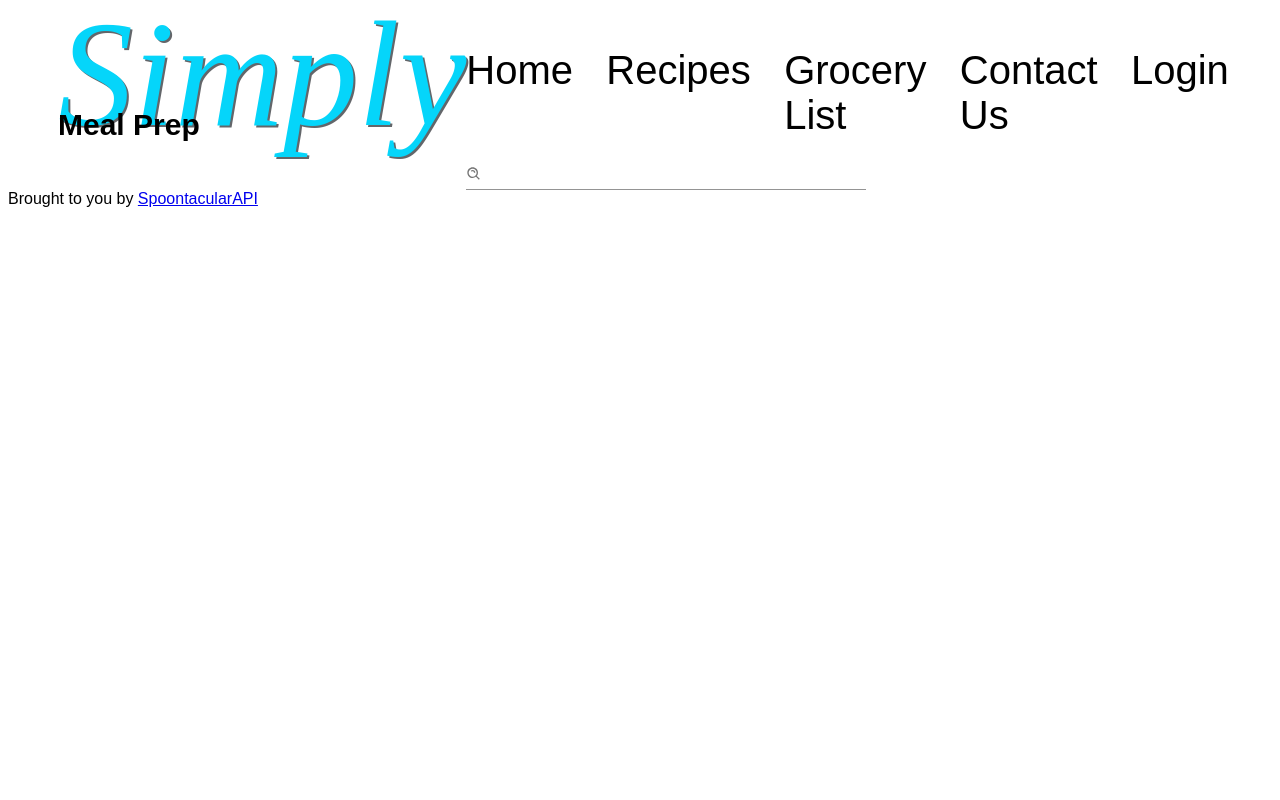
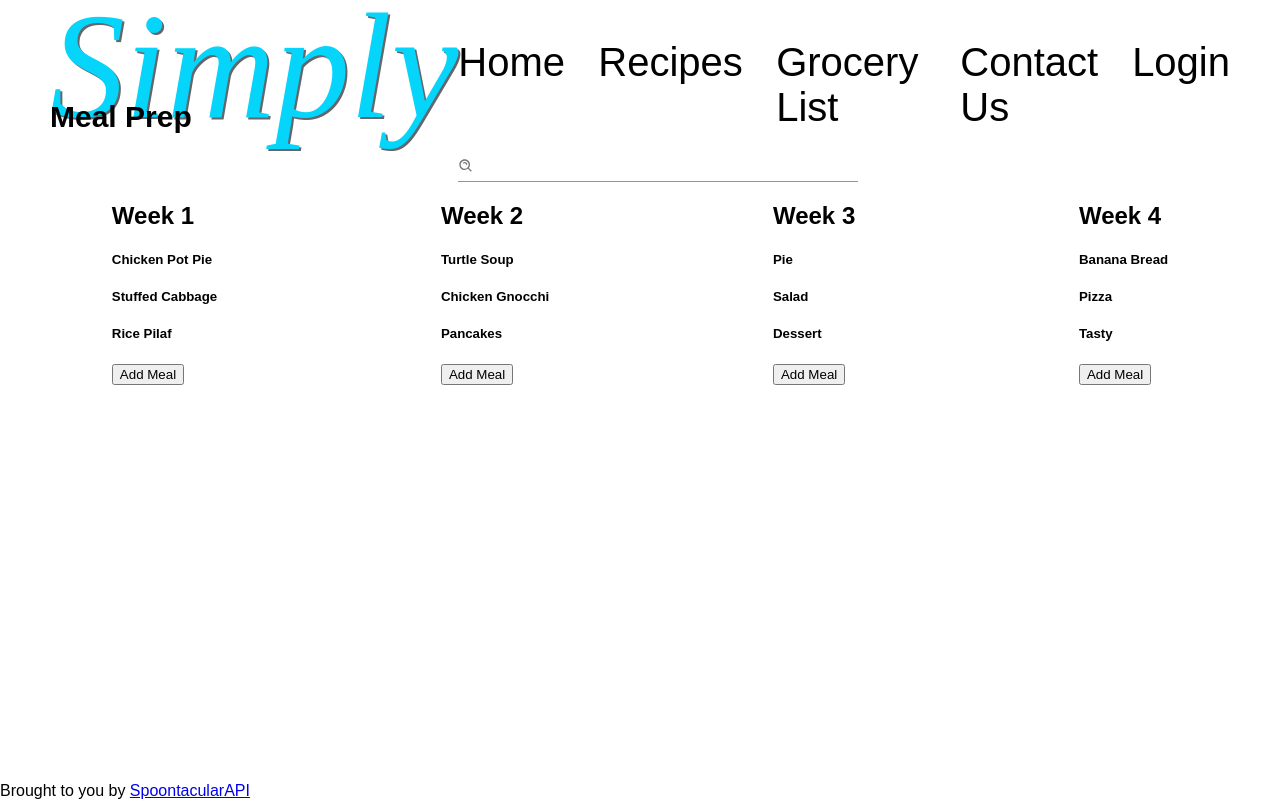
Before and after one commit to akb3y/Meal-Planner, a React (Create React App) app in the folder MealPlanner/: page / in a window 1280 px wide. Built offline with nearby package versions, Linux system fonts and the light colour scheme; no server answers; a web font is replaced by a local one.

Commit message:
add weekly menu

```diff
--- a/MealPlanner/package.json
+++ b/MealPlanner/package.json
@@ -9,6 +9,7 @@
     "@testing-library/jest-dom": "^5.16.5",
     "@testing-library/react": "^13.3.0",
     "@testing-library/user-event": "^13.5.0",
+    "axios": "^0.24.0",
     "react": "^18.2.0",
     "react-dom": "^18.2.0",
     "react-icons": "^4.4.0",
--- a/MealPlanner/public/style.css
+++ b/MealPlanner/public/style.css
@@ -1,5 +1,7 @@
 html, body {
 font-family: Arial, Helvetica, sans-serif;
+height: 100%;
+margin: 0;
 }
 
 .header {
@@ -39,3 +41,23 @@ font-family: Arial, Helvetica, sans-serif;
 .sidebar {
   margin-right: 50px;
 }
+
+.recipes > img {
+margin: 10px;
+padding-left: 45px;
+}
+
+.recipes {
+  text-align: center;
+}
+
+.recipe > img{
+  display: inline;
+}
+
+.menu{
+  display: flex;
+  flex-direction: 'row';
+  justify-content: space-around;
+  height: 600px;
+}
--- a/MealPlanner/src/App.js
+++ b/MealPlanner/src/App.js
@@ -1,14 +1,36 @@
 import React from 'react';
 import Header from './components/header/Header.jsx'
 import Footer from './components/footer/Footer.jsx'
+import Month from './components/Middle/Month.jsx'
+import Recipes from './components/Middle/Recipes/Recipes.jsx'
+import axios from 'axios'
 
-function App() {
+class App extends React.Component {
+  constructor(props){
+    super(props);
+    this.state = {
+      recipes: [],
+      menu: [{meals: ['Chicken Pot Pie','Stuffed Cabbage', 'Rice Pilaf']},{meals: ['Turtle Soup','Chicken Gnocchi', 'Pancakes']},{meals: ['Pie', 'Salad', 'Dessert']},{meals:['Banana Bread','Pizza','Tasty']}]
+    }
+    this.getRecipes = this.getRecipes.bind(this)
+    }
+    getRecipes() {
+      axios.get(`https://api.spoonacular.com/recipes/random?apiKey=4ce274a0809f4e6e9921a525c97cb387&number=20`)
+        .then(res => this.setState({recipes: res.data.recipes}))
+    }
+
+    componentDidMount (){
+      this.getRecipes()
+  }
+  render(){
   return (
     <div className='app'>
     <Header />
+    <Month menu={this.state.menu}/>
     <Footer />
     </div>
   );
+  }
 }
 
 export default App;
--- /dev/null
+++ b/MealPlanner/src/components/Middle/Days.jsx
@@ -0,0 +1,11 @@
+import React from 'react';
+
+function Days({days}) {
+ return (
+  <div className='days'>
+    <h5>{days}</h5>
+</div>
+ )
+}
+
+export default Days;
--- /dev/null
+++ b/MealPlanner/src/components/Middle/Month.jsx
@@ -0,0 +1,15 @@
+import React from 'react';
+import Weeks from './Weeks'
+
+function Month({menu}) {
+ return (
+  <div className='menu'>
+  {menu.map((weeks, index) =>
+  <Weeks  weeks= {weeks} index={index} />
+)}
+
+</div>
+ )
+}
+
+export default Month;
--- /dev/null
+++ b/MealPlanner/src/components/Middle/Recipes/Recipe.jsx
@@ -0,0 +1,12 @@
+import React from 'react'
+
+function Recipe({recipe}){
+  return(
+    <div className='recipe'>
+  <img src={recipe.image} alt="your mom" />
+  <h4>{recipe.title}</h4>
+  </div>
+  )
+}
+
+export default Recipe;
--- /dev/null
+++ b/MealPlanner/src/components/Middle/Recipes/Recipes.jsx
@@ -0,0 +1,15 @@
+import React from 'react';
+import Recipe from './Recipe'
+
+function Recipes({recipes}) {
+    return (
+       <div className='recipes'>
+        <h2>Recipes</h2>
+        {recipes.map((recipe) =>
+        <Recipe key={recipe.id} recipe = {recipe} />
+      )}
+      </div>
+    );
+}
+
+export default Recipes;
--- /dev/null
+++ b/MealPlanner/src/components/Middle/Weeks.jsx
@@ -0,0 +1,15 @@
+import React from 'react';
+import Days from './Days'
+function Weeks({weeks, index}) {
+ return (
+  <div className='weeks'>
+  <h2>Week {index+1}</h2>
+  {weeks.meals.map((day) =>
+  <Days  days= {day} />
+)}
+  <button type='button'>Add Meal</button>
+</div>
+ )
+}
+
+export default Weeks;
```
Also changed, not shown: 2 other files (tests, documents, lock files or other folders).
